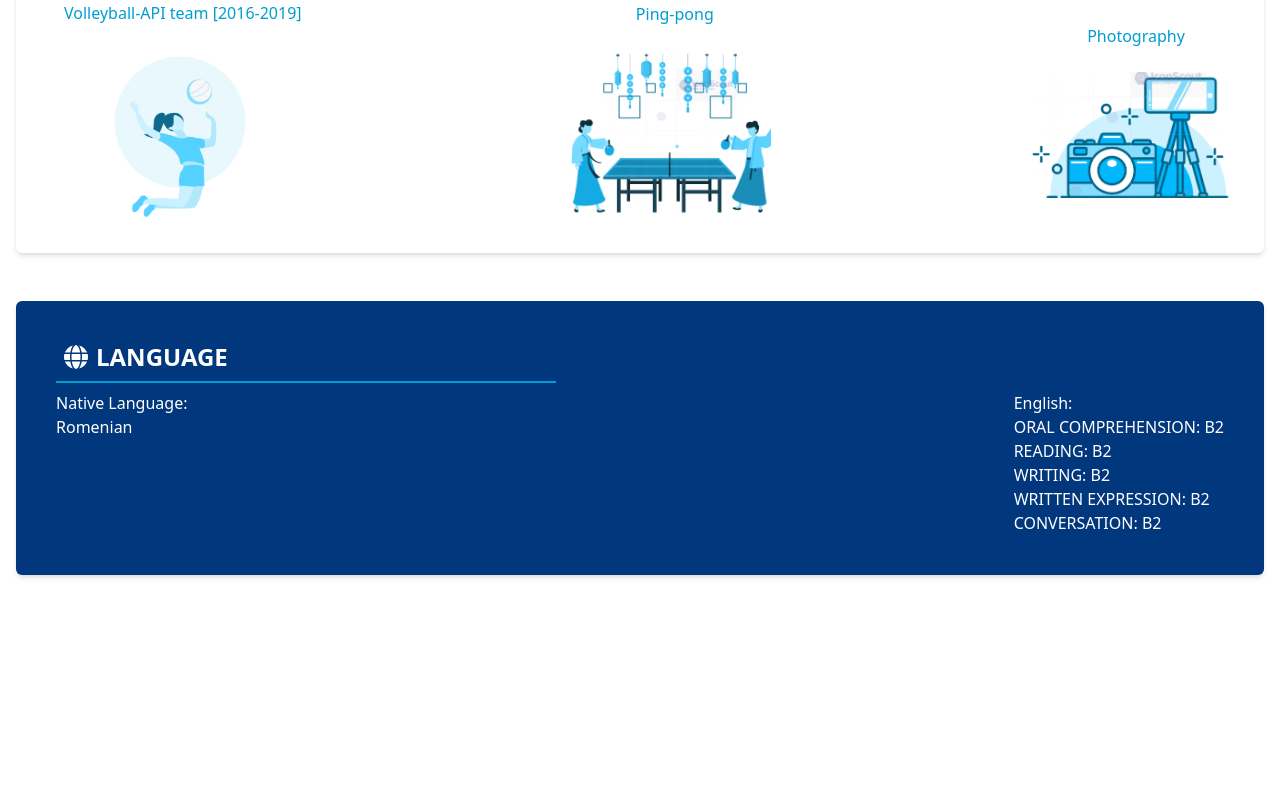
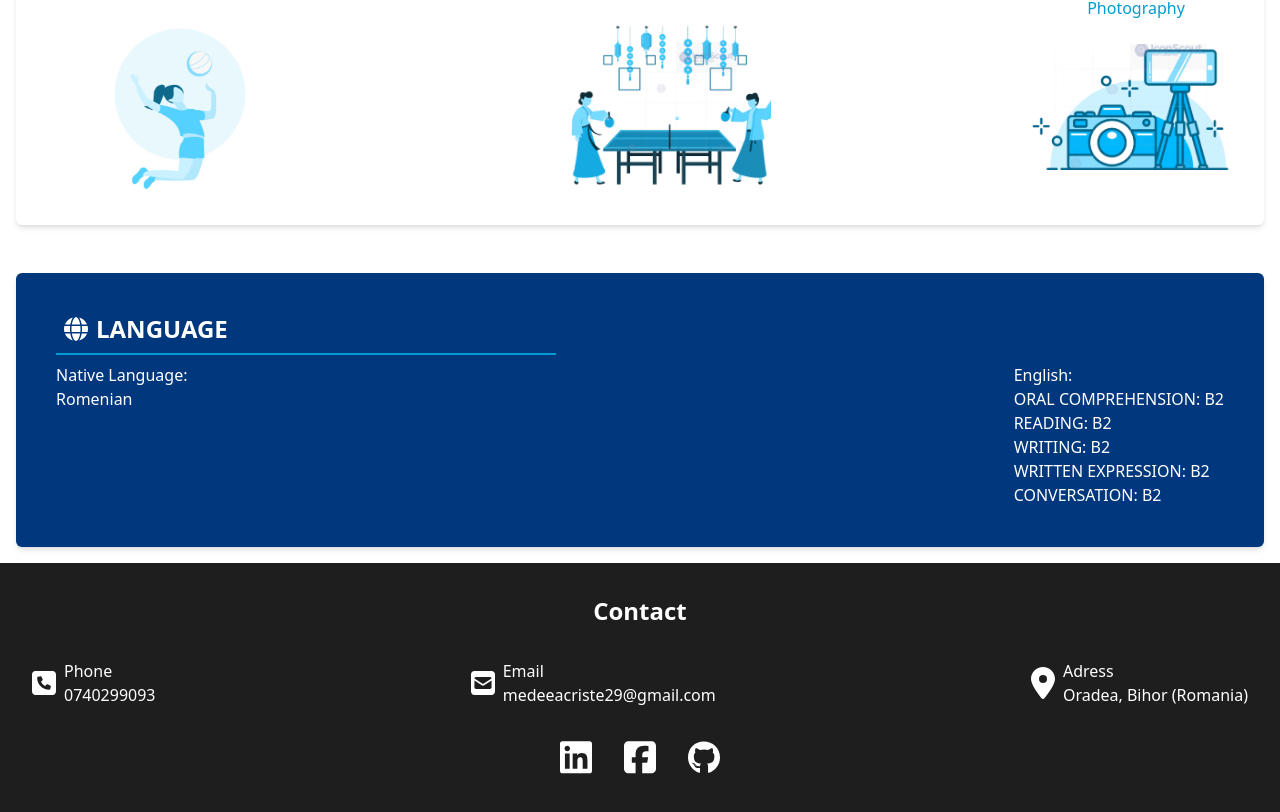
Before and after one commit to MedeeaCriste/PersonalCV, a React (Create React App) app: page / in a window 1280 px wide. Shown: the part 2665-3477 px from the top of the page. Before the commit the page ends 3256 px from the top, so only its background shows below. Built offline with nearby package versions, Linux system fonts and the light colour scheme.

Commit message:
finished all components

```diff
--- a/src/App.js
+++ b/src/App.js
@@ -10,6 +10,7 @@ import Projects from './Components/Projects.tsx';
 import Volunteering from './Components/Volunteering.tsx';
 import Hobbies from './Components/Hobbies.tsx';
 import Languiges from './Components/Languiges.tsx';
+import Footer from './Components/Footer.tsx';
 function App() {
   return (
     <div className="App">
@@ -27,7 +28,7 @@ function App() {
       <Hobbies/>
       <Languiges/>
       </div>
-
+      <Footer/>
     </div>
   );
 }
--- /dev/null
+++ b/src/Components/Footer.tsx
@@ -0,0 +1,40 @@
+import React from 'react'
+
+export default function Footer() {
+  return (
+    <div className='bg-[#1e1e1e] w-full'>
+        <div className='container mx-auto p-4 lg:p-8'>
+        <p className='text-white text-2xl font-semibold'>Contact</p>
+        <div className='flex flex-col gap-2 lg:flex-row lg:justify-between lg:items-center mt-8'>
+        <div className='flex gap-2'>
+        <svg  className='fill-white w-6 ' xmlns="http://www.w3.org/2000/svg" viewBox="0 0 448 512"><path d="M64 32C28.7 32 0 60.7 0 96V416c0 35.3 28.7 64 64 64H384c35.3 0 64-28.7 64-64V96c0-35.3-28.7-64-64-64H64zm90.7 96.7c9.7-2.6 19.9 2.3 23.7 11.6l20 48c3.4 8.2 1 17.6-5.8 23.2L168 231.7c16.6 35.2 45.1 63.7 80.3 80.3l20.2-24.7c5.6-6.8 15-9.2 23.2-5.8l48 20c9.3 3.9 14.2 14 11.6 23.7l-12 44C336.9 378 329 384 320 384C196.3 384 96 283.7 96 160c0-9 6-16.9 14.7-19.3l44-12z"/></svg>
+            <div className='text-white flex text-left flex-col'>
+            <p>Phone</p>
+            <a href='tel: 0740299093'>0740299093</a>
+            </div>
+        </div>
+        <div className='flex gap-2'>
+        <svg  className='fill-white w-6 ' xmlns="http://www.w3.org/2000/svg" viewBox="0 0 448 512"><path d="M64 32C28.7 32 0 60.7 0 96V416c0 35.3 28.7 64 64 64H384c35.3 0 64-28.7 64-64V96c0-35.3-28.7-64-64-64H64zM218 271.7L64.2 172.4C66 156.4 79.5 144 96 144H352c16.5 0 30 12.4 31.8 28.4L230 271.7c-1.8 1.2-3.9 1.8-6 1.8s-4.2-.6-6-1.8zm29.4 26.9L384 210.4V336c0 17.7-14.3 32-32 32H96c-17.7 0-32-14.3-32-32V210.4l136.6 88.2c7 4.5 15.1 6.9 23.4 6.9s16.4-2.4 23.4-6.9z"/></svg>
+            <div className='text-white flex text-left flex-col'>
+            <p>Email</p>
+            <a href='mailto: medeeacriste29@gmail.com'>medeeacriste29@gmail.com</a>
+            </div>
+        </div>
+        <div className='flex gap-2'>
+        <svg  className='fill-white w-6 ' xmlns="http://www.w3.org/2000/svg" viewBox="0 0 384 512"><path d="M215.7 499.2C267 435 384 279.4 384 192C384 86 298 0 192 0S0 86 0 192c0 87.4 117 243 168.3 307.2c12.3 15.3 35.1 15.3 47.4 0zM192 128a64 64 0 1 1 0 128 64 64 0 1 1 0-128z"/></svg>
+            <div className='text-white flex text-left flex-col'>
+            <p>Adress</p>
+            <p>Oradea, Bihor (Romania)</p>
+            </div>
+        </div>
+        </div>
+        <div className='flex justify-center items-center gap-8 p-8'>
+            <a href="www.linkedin.com/in/criste-evelin-medeea-b17249242"><svg className='w-8 fill-white' xmlns="http://www.w3.org/2000/svg" viewBox="0 0 448 512"><path d="M416 32H31.9C14.3 32 0 46.5 0 64.3v383.4C0 465.5 14.3 480 31.9 480H416c17.6 0 32-14.5 32-32.3V64.3c0-17.8-14.4-32.3-32-32.3zM135.4 416H69V202.2h66.5V416zm-33.2-243c-21.3 0-38.5-17.3-38.5-38.5S80.9 96 102.2 96c21.2 0 38.5 17.3 38.5 38.5 0 21.3-17.2 38.5-38.5 38.5zm282.1 243h-66.4V312c0-24.8-.5-56.7-34.5-56.7-34.6 0-39.9 27-39.9 54.9V416h-66.4V202.2h63.7v29.2h.9c8.9-16.8 30.6-34.5 62.9-34.5 67.2 0 79.7 44.3 79.7 101.9V416z"/></svg></a>
+            <a href="https://www.facebook.com/criste.medeea"><svg className='w-8 fill-white' xmlns="http://www.w3.org/2000/svg" viewBox="0 0 448 512"><path d="M64 32C28.7 32 0 60.7 0 96V416c0 35.3 28.7 64 64 64h98.2V334.2H109.4V256h52.8V222.3c0-87.1 39.4-127.5 125-127.5c16.2 0 44.2 3.2 55.7 6.4V172c-6-.6-16.5-1-29.6-1c-42 0-58.2 15.9-58.2 57.2V256h83.6l-14.4 78.2H255V480H384c35.3 0 64-28.7 64-64V96c0-35.3-28.7-64-64-64H64z"/></svg></a>
+            <a href="https://github.com/MedeeaCriste"><svg className='w-8 fill-white' xmlns="http://www.w3.org/2000/svg" viewBox="0 0 496 512"><path d="M165.9 397.4c0 2-2.3 3.6-5.2 3.6-3.3 .3-5.6-1.3-5.6-3.6 0-2 2.3-3.6 5.2-3.6 3-.3 5.6 1.3 5.6 3.6zm-31.1-4.5c-.7 2 1.3 4.3 4.3 4.9 2.6 1 5.6 0 6.2-2s-1.3-4.3-4.3-5.2c-2.6-.7-5.5 .3-6.2 2.3zm44.2-1.7c-2.9 .7-4.9 2.6-4.6 4.9 .3 2 2.9 3.3 5.9 2.6 2.9-.7 4.9-2.6 4.6-4.6-.3-1.9-3-3.2-5.9-2.9zM244.8 8C106.1 8 0 113.3 0 252c0 110.9 69.8 205.8 169.5 239.2 12.8 2.3 17.3-5.6 17.3-12.1 0-6.2-.3-40.4-.3-61.4 0 0-70 15-84.7-29.8 0 0-11.4-29.1-27.8-36.6 0 0-22.9-15.7 1.6-15.4 0 0 24.9 2 38.6 25.8 21.9 38.6 58.6 27.5 72.9 20.9 2.3-16 8.8-27.1 16-33.7-55.9-6.2-112.3-14.3-112.3-110.5 0-27.5 7.6-41.3 23.6-58.9-2.6-6.5-11.1-33.3 2.6-67.9 20.9-6.5 69 27 69 27 20-5.6 41.5-8.5 62.8-8.5s42.8 2.9 62.8 8.5c0 0 48.1-33.6 69-27 13.7 34.7 5.2 61.4 2.6 67.9 16 17.7 25.8 31.5 25.8 58.9 0 96.5-58.9 104.2-114.8 110.5 9.2 7.9 17 22.9 17 46.4 0 33.7-.3 75.4-.3 83.6 0 6.5 4.6 14.4 17.3 12.1C428.2 457.8 496 362.9 496 252 496 113.3 383.5 8 244.8 8zM97.2 352.9c-1.3 1-1 3.3 .7 5.2 1.6 1.6 3.9 2.3 5.2 1 1.3-1 1-3.3-.7-5.2-1.6-1.6-3.9-2.3-5.2-1zm-10.8-8.1c-.7 1.3 .3 2.9 2.3 3.9 1.6 1 3.6 .7 4.3-.7 .7-1.3-.3-2.9-2.3-3.9-2-.6-3.6-.3-4.3 .7zm32.4 35.6c-1.6 1.3-1 4.3 1.3 6.2 2.3 2.3 5.2 2.6 6.5 1 1.3-1.3 .7-4.3-1.3-6.2-2.2-2.3-5.2-2.6-6.5-1zm-11.4-14.7c-1.6 1-1.6 3.6 0 5.9 1.6 2.3 4.3 3.3 5.6 2.3 1.6-1.3 1.6-3.9 0-6.2-1.4-2.3-4-3.3-5.6-2z"/></svg></a>
+        </div>
+        </div>
+
+    </div>
+  )
+}
--- a/src/Components/Projects.tsx
+++ b/src/Components/Projects.tsx
@@ -17,7 +17,7 @@ export default function Projects() {
          <svg className='w-5 fill-[#01377d] ' xmlns="http://www.w3.org/2000/svg" viewBox="0 0 496 512"><path d="M165.9 397.4c0 2-2.3 3.6-5.2 3.6-3.3 .3-5.6-1.3-5.6-3.6 0-2 2.3-3.6 5.2-3.6 3-.3 5.6 1.3 5.6 3.6zm-31.1-4.5c-.7 2 1.3 4.3 4.3 4.9 2.6 1 5.6 0 6.2-2s-1.3-4.3-4.3-5.2c-2.6-.7-5.5 .3-6.2 2.3zm44.2-1.7c-2.9 .7-4.9 2.6-4.6 4.9 .3 2 2.9 3.3 5.9 2.6 2.9-.7 4.9-2.6 4.6-4.6-.3-1.9-3-3.2-5.9-2.9zM244.8 8C106.1 8 0 113.3 0 252c0 110.9 69.8 205.8 169.5 239.2 12.8 2.3 17.3-5.6 17.3-12.1 0-6.2-.3-40.4-.3-61.4 0 0-70 15-84.7-29.8 0 0-11.4-29.1-27.8-36.6 0 0-22.9-15.7 1.6-15.4 0 0 24.9 2 38.6 25.8 21.9 38.6 58.6 27.5 72.9 20.9 2.3-16 8.8-27.1 16-33.7-55.9-6.2-112.3-14.3-112.3-110.5 0-27.5 7.6-41.3 23.6-58.9-2.6-6.5-11.1-33.3 2.6-67.9 20.9-6.5 69 27 69 27 20-5.6 41.5-8.5 62.8-8.5s42.8 2.9 62.8 8.5c0 0 48.1-33.6 69-27 13.7 34.7 5.2 61.4 2.6 67.9 16 17.7 25.8 31.5 25.8 58.9 0 96.5-58.9 104.2-114.8 110.5 9.2 7.9 17 22.9 17 46.4 0 33.7-.3 75.4-.3 83.6 0 6.5 4.6 14.4 17.3 12.1C428.2 457.8 496 362.9 496 252 496 113.3 383.5 8 244.8 8zM97.2 352.9c-1.3 1-1 3.3 .7 5.2 1.6 1.6 3.9 2.3 5.2 1 1.3-1 1-3.3-.7-5.2-1.6-1.6-3.9-2.3-5.2-1zm-10.8-8.1c-.7 1.3 .3 2.9 2.3 3.9 1.6 1 3.6 .7 4.3-.7 .7-1.3-.3-2.9-2.3-3.9-2-.6-3.6-.3-4.3 .7zm32.4 35.6c-1.6 1.3-1 4.3 1.3 6.2 2.3 2.3 5.2 2.6 6.5 1 1.3-1.3 .7-4.3-1.3-6.2-2.2-2.3-5.2-2.6-6.5-1zm-11.4-14.7c-1.6 1-1.6 3.6 0 5.9 1.6 2.3 4.3 3.3 5.6 2.3 1.6-1.3 1.6-3.9 0-6.2-1.4-2.3-4-3.3-5.6-2z"/></svg>
             <a href="https://github.com/MedeeaCriste?tab=repositories">Github</a>
          </div>
-         <div className='flex flex-col gap-2 mt-2'>
+         <div className='flex gap-2 mt-2'>
          <a className='bg-[#01377d] text-white p-2 rounded-sm w-fit' href="https://top-profi.eu">Top Profi</a>
          <a className='bg-[#01377d] text-white p-2 rounded-sm w-fit' href="https://bddlogspeed.ro">BDL Logspeed</a>
          <a className='bg-[#01377d] text-white p-2 rounded-sm w-fit' href="https://afromed-ronicicul.web.app">That Ronicic</a>
```
